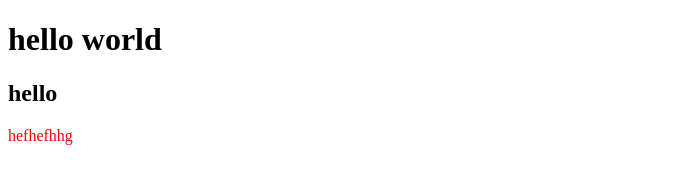
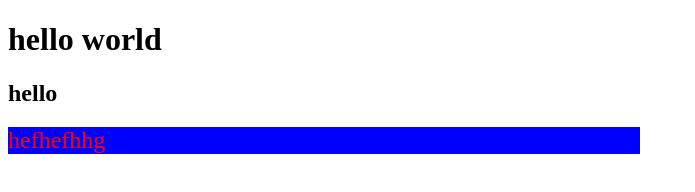
Before and after one commit to georgealsh/repo1, a plain HTML site: page index.html in a window 1280 px wide. Shown: the whole page, without its empty margins (0-695 px from the left). Drawn offline with Linux system fonts and the light colour scheme.

Commit message:
update first commit

```diff
--- /dev/null
+++ b/index.css
@@ -0,0 +1,6 @@
+#do {
+    background-color: blue;
+    font-size: x-large;
+    width: 50%;
+    height:20% ;
+}
--- a/index.html
+++ b/index.html
@@ -4,11 +4,12 @@
         <meta charset="UTF-8">
         <meta name="viewport" content="width=device-width, initial-scale=1.0">
         <title>Document</title>
+        <link rel="stylesheet" href="index.css">
     </head>
     <body>
         <h1>hello world</h1>
         <h2> hello</h2>
-        <div style="color:red;"> hefhefhhg</div>
+        <div id="do" style="color:red;"> hefhefhhg</div>
 
 
 
```
